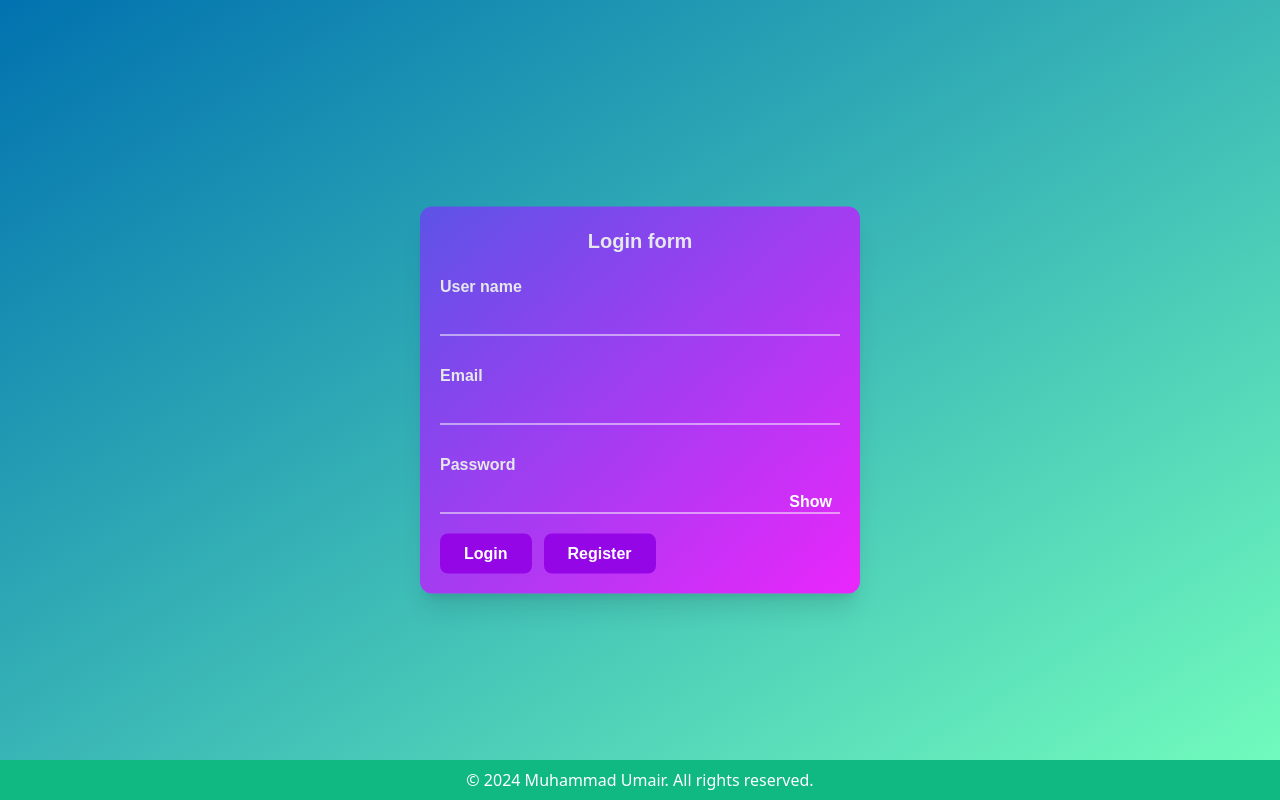
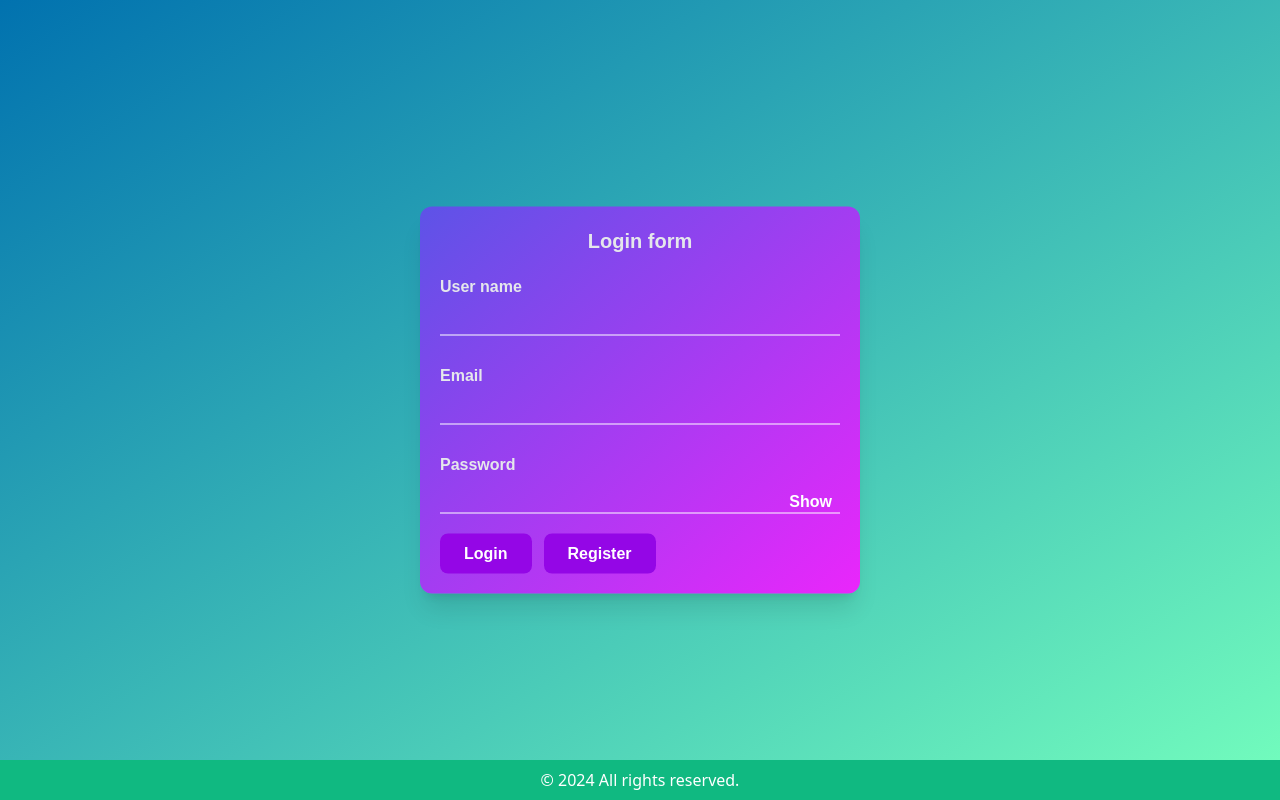
Before and after one commit to umair763/Todo-App-Full-Stack, a React (Vite) app in the folder client/: page / in a window 1280 px wide. Built offline with nearby package versions, Linux system fonts and the light colour scheme; a web font is replaced by a local one.

Commit message:
Update from remote files

```diff
--- a/client/src/App.jsx
+++ b/client/src/App.jsx
@@ -25,7 +25,7 @@ function App() {
             }
 
             // const response = await fetch('http://localhost:5000/api/tasks', {
-               const response = await fetch('https://todo-app-full-stack-opal.vercel.app/api/tasks', {
+            const response = await fetch('https://todo-app-full-stack-opal.vercel.app/api/tasks', {
                headers: {
                   Authorization: `Bearer ${token}`, // Ensure 'Bearer' is included
                },
@@ -63,7 +63,7 @@ function App() {
 
    function handleAddNewTasks(task) {
       // fetch('http://localhost:5000/api/tasks', {
-         fetch('https://todo-app-full-stack-opal.vercel.app/api/tasks', {
+      fetch('https://todo-app-full-stack-opal.vercel.app/api/tasks', {
          method: 'POST',
          headers: {
             'Content-Type': 'application/json',
@@ -84,7 +84,7 @@ function App() {
    const handleDeleteTask = async (taskId) => {
       try {
          // const response = await fetch(`http://localhost:5000/api/tasks/${taskId}`, {
-            const response = await fetch(`https://todo-app-full-stack-opal.vercel.app/api/tasks/${taskId}`, {
+         const response = await fetch(`https://todo-app-full-stack-opal.vercel.app/api/tasks/${taskId}`, {
             // Add `/tasks/` before taskId
             method: 'DELETE',
             headers: {
@@ -159,7 +159,6 @@ function App() {
          ) : (
             <div className="min-h-screen bg-gradient-to-br from-[#0172af] to-[#74febd] flex justify-center items-center p-4">
                <div className="w-11/12  p-5 rounded-xl shadow-lg bg-gradient-to-br from-[#9406E6] to-[#00FFFF] grid grid-cols-1 md:grid-cols-[1.5fr,1fr] lg:grid-cols-[1.5fr,1fr] gap-4">
-
                   <div className="div-1">
                      <div className="text">
                         <h1 className="text-4xl text-white font-extrabold mb-4">Todo App</h1>
@@ -193,7 +192,7 @@ function App() {
             </div>
          )}
          <footer className="fixed bottom-0 left-0 w-full text-center py-2 bg-emerald-500 text-white">
-            &copy; {new Date().getFullYear()} Muhammad Umair. All rights reserved.
+            &copy; {new Date().getFullYear()} All rights reserved.
          </footer>
       </>
    );
--- a/client/src/components/LoginForm.jsx
+++ b/client/src/components/LoginForm.jsx
@@ -1,4 +1,5 @@
 import { useState, useEffect } from 'react';
+import { GoogleLogin } from '@react-oauth/google';
 import Registeruser from './Registeruser';
 import GoogleSignIn from './GoogleSignIn';
 
@@ -66,7 +67,6 @@ function LoginForm({ setlogin }) {
       setError('');
 
       try {
-
          // const response = await fetch('http://localhost:5000/api/users/login', {
          const response = await fetch('https://todo-app-full-stack-opal.vercel.app/api/users/login', {
             method: 'POST',
@@ -92,7 +92,6 @@ function LoginForm({ setlogin }) {
    if (loading) {
       return (
          <>
-
             <div className="min-h-screen w-full bg-gradient-to-br from-[#0172af] to-[#74febd] flex justify-center items-center">
                <div className="relative w-full h-[300px] flex items-center justify-center rounded-md overflow-hidden">
                   {/* Scan line */}
@@ -134,7 +133,6 @@ function LoginForm({ setlogin }) {
                      .animate-glow {
                         animation: glow 3s infinite ease-in-out;
                      }
-
                   }
                `}
             </style>
@@ -204,7 +202,6 @@ function LoginForm({ setlogin }) {
                         >
                            Register
                         </button>
-
                         <GoogleSignIn setlogin={setlogin} />
                      </div>
                   </form>
```
Also changed, not shown: client/src/components/GoogleSignIn.jsx (+5 -2 lines), client/src/components/UserProfile.jsx (+6 -8 lines), 2 other files (tests, documents, lock files or other folders).
